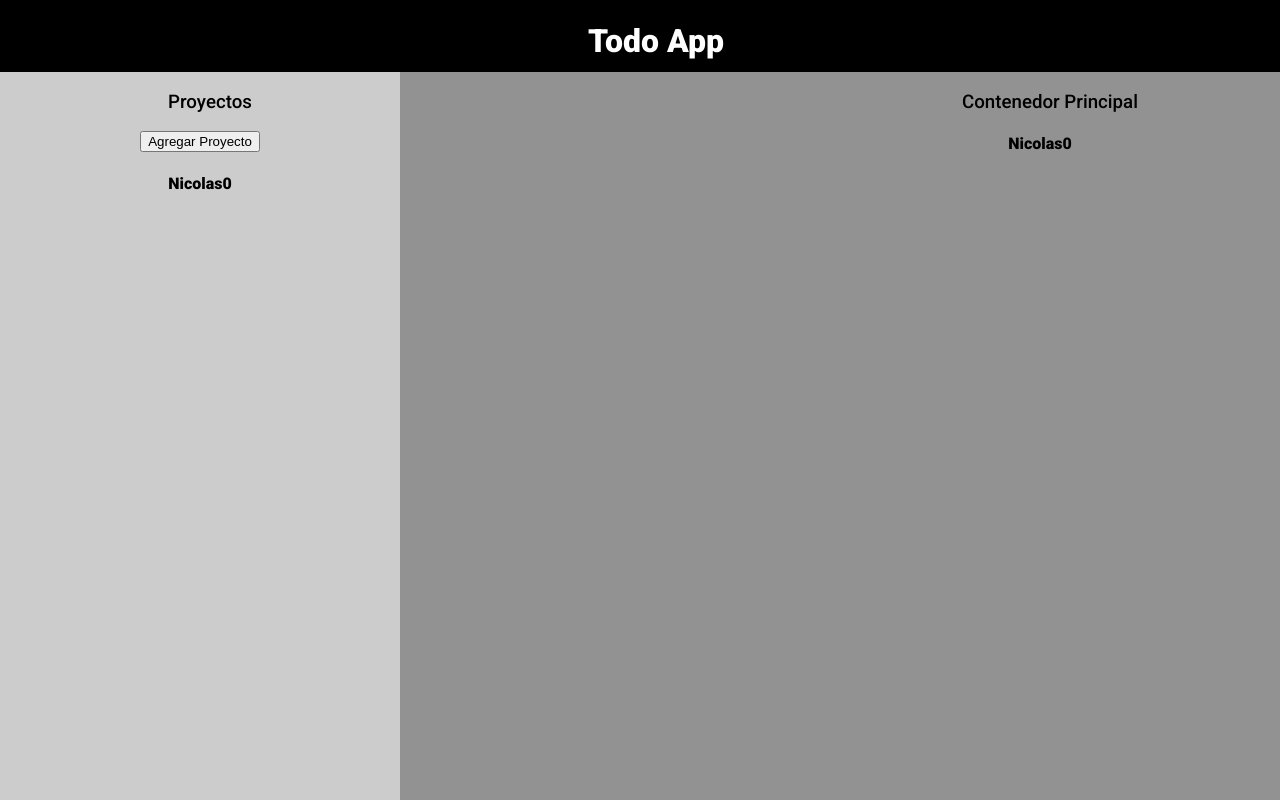
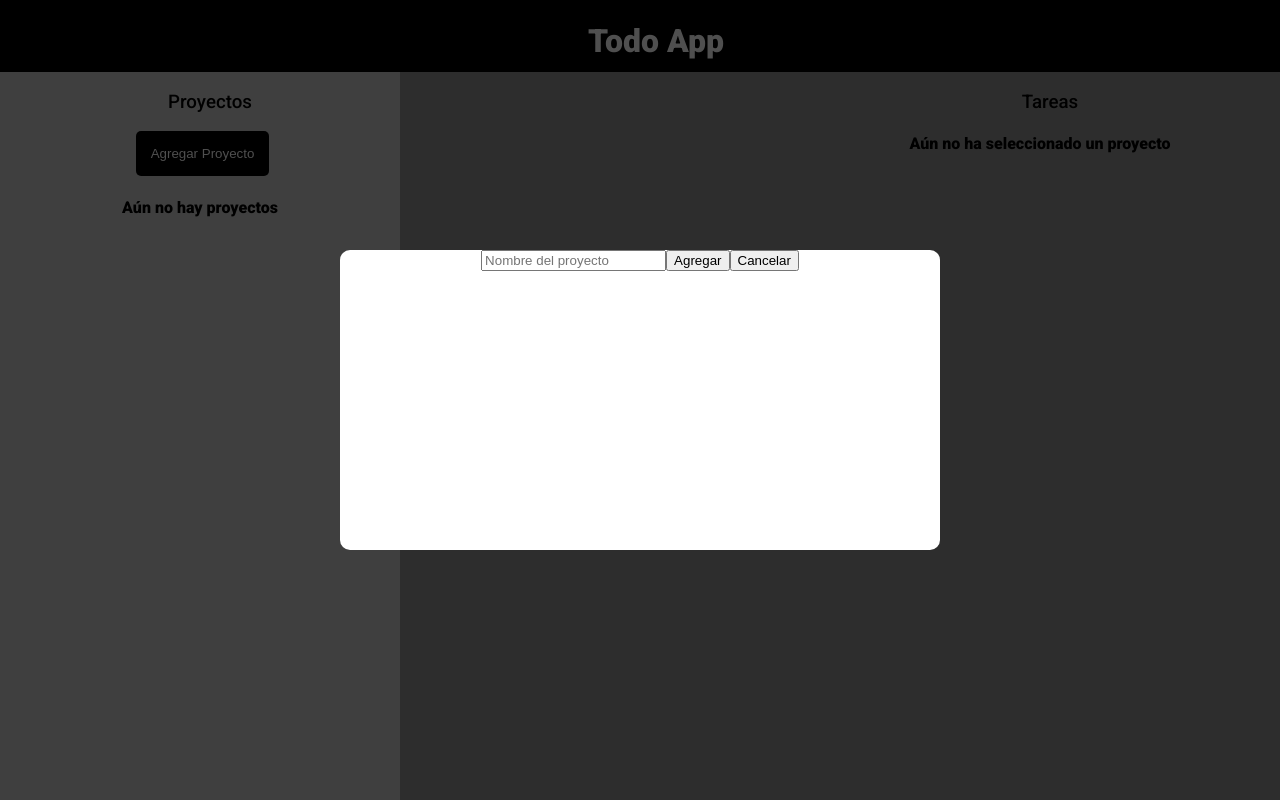
Before and after one commit to nicolasguanzini/curso-odin, a React (Create React App) app in the folder todo-list/: page / in a window 1280 px wide. Both pictures are taken after a click on the button "Agregar Proyecto". Built offline with nearby package versions, Linux system fonts and the light colour scheme; the HTML template or start-up script is replaced by a standard one.

Commit message:
Terminando la funcionalidad de agregar y eliminar proyectos

```diff
--- a/todo-list/src/App.js
+++ b/todo-list/src/App.js
@@ -3,13 +3,14 @@ import './App.css';
 import Header from "./components/header.js";
 import Proyectos from "./components/Proyectos";
 import ContPrincipal from "./components/ContPrincipal";
+import Addproject from "./components/Addproject";
 
 
-function Proyecto(nombre, todos) {
+function ProyectoFactory(nombre, todos) {
   return {nombre, todos};
 }
 
-function Todo(descripcion, completado) {
+function TodoFactory(descripcion, completado) {
   return {descripcion, completado}
 }
 
@@ -18,15 +19,23 @@ function App() {
   const [proyectoActual, setProyectoActual] = React.useState(null);
   const [todos, setTodos] = React.useState([]);
   const [todoActual, setTodoActual] = React.useState(null);
+  const [visibilidadAddProyecto, setVisibilidadAddProyecto] = React.useState("cont-add-project visibility");
 
   const agregarProyecto = (nombre) => {
-    const nuevoProyecto = Proyecto(nombre, []);
+    const nuevoProyecto = ProyectoFactory(nombre, []);
+
+    for(let i=0; i<proyectos.length; i++){
+      if(proyectos[i].nombre === nombre){
+        alert("Ya existe un proyecto con ese nombre");
+        return;
+      }
+    }
     setProyectos([...proyectos, nuevoProyecto]);
     setProyectoActual(nuevoProyecto);
   }
 
   const agregarTodo = (descripcion) => {
-    const nuevoTodo = Todo(descripcion, false);
+    const nuevoTodo = TodoFactory(descripcion, false);
     setTodos([...todos, nuevoTodo]);
     setTodoActual(nuevoTodo);
   }
@@ -42,9 +51,14 @@ function App() {
 
   return (
     <div className="App">
+      <Addproject agregarProyecto={agregarProyecto} visibilidadAddProyecto={visibilidadAddProyecto} setVisibilidadAddProyecto={setVisibilidadAddProyecto}/>
+
       <Header />
-      <Proyectos proyectos={proyectos} agregarProyecto={agregarProyecto} proyectoActual={proyectoActual} setProyectoActual={setProyectoActual}/>
+
+      <Proyectos proyectos={proyectos} agregarProyecto={agregarProyecto} proyectoActual={proyectoActual} setProyectoActual={setProyectoActual} setVisibilidadAddProyecto={setVisibilidadAddProyecto} eliminarProyecto={eliminarProyecto} />
+
       <ContPrincipal proyectos={proyectos} proyectoActual={proyectoActual} todos={todos} setTodos={setTodos} todoActual={setTodoActual}/>
+
     </div>
   );
 }
--- /dev/null
+++ b/todo-list/src/components/Addproject.css
@@ -0,0 +1,24 @@
+.cont-add-project{
+    position: fixed;
+    top: 0;
+    left: 0;
+    width: 100vw;
+    height: 100vh;
+    background-color: rgba(0, 0, 0, 0.689);
+    z-index:10;
+}
+
+.add-project{
+    height: 300px;
+    width: 600px;
+    position: absolute;
+    top:50%;
+    left:50%;
+    transform: translate(-50%,-50%);
+    background-color: white;
+    border-radius: 10px;
+}
+
+.visibility{
+    display: none;
+}
--- /dev/null
+++ b/todo-list/src/components/Addproject.js
@@ -0,0 +1,31 @@
+import "./Addproject.css";
+import React from "react";
+
+function Addproject(props) {
+
+    const [nombreProyecto, setNombreProyecto] = React.useState("");
+
+    function submitProyecto(e){
+        e.preventDefault();
+        const formData = new FormData(e.target);
+        let proyectoNew = formData.get("proyectoNuevo");
+        setNombreProyecto("");
+        props.agregarProyecto(proyectoNew);
+        props.setVisibilidadAddProyecto("cont-add-project visibility");
+    }
+
+
+    return (
+      <div className={props.visibilidadAddProyecto}>
+        <div className="add-project">
+            <form  onSubmit={submitProyecto} className="formulario" >
+                <input onChange={event => setNombreProyecto(event.target.value)} value={nombreProyecto} name="proyectoNuevo" id="proyectoNuevo" type="text" placeholder="Nombre del proyecto" className="input-nombre" required />
+                <button type="submit">Agregar</button>
+                <button type="button" onClick={()=> props.setVisibilidadAddProyecto("cont-add-project visibility")}>Cancelar</button>
+            </form>
+        </div>
+      </div>
+    );
+  }
+
+  export default Addproject;
--- a/todo-list/src/components/ContPrincipal.js
+++ b/todo-list/src/components/ContPrincipal.js
@@ -3,10 +3,10 @@ import "./ContPrincipal.css";
 function ContPrincipal(props) {
     return (
       <div className="contPrincipal">
-        <h3>Contenedor Principal</h3>
+        <h3>Tareas</h3>
         {(props.proyectoActual === null)?
           <h4>Aún no ha seleccionado un proyecto</h4>:
-          <h4>{props.proyectoActual.nombre}</h4>}
+          <h4><u>proyecto:</u> {props.proyectoActual.nombre}</h4>}
       </div>
     );
   }
--- a/todo-list/src/components/Proyectos.css
+++ b/todo-list/src/components/Proyectos.css
@@ -12,6 +12,28 @@
     margin-left: 20px;
 }
 
-.proyectos h4{
-    cursor: pointer;
+#agregarproyecto{
+    cursor:pointer;
+    padding:15px;
+    margin-left: 5px;
+    border:none;
+    border-radius: 5px;
+    background-color: black;
+    color:white;
 }
+
+.contProy{
+    background-color: rgb(225, 225, 225);
+    width: 91%;
+    display: flex;
+    justify-content: space-between;
+    margin:auto;
+    margin-top: 10px;
+    border-radius: 5px;
+    padding: 10px;
+    cursor:pointer;
+}
+
+.proyectoInd{
+    width: 60%;
+}
--- a/todo-list/src/components/Proyectos.js
+++ b/todo-list/src/components/Proyectos.js
@@ -4,20 +4,18 @@ import React from "react";
 function Proyectos(props) {
     const [indiceProy, setIndiceProy] = React.useState(0);
 
-    function agregarProyectoSumando(nombre){
-          props.agregarProyecto("Nicolas" + indiceProy);
-          setIndiceProy(indiceProy + 1);
-    }
-
     return (
       <div className="proyectos">
         <h3>Proyectos</h3>
-        <button onClick={()=> agregarProyectoSumando("Nicolas")}>Agregar Proyecto</button>
+        <button id="agregarproyecto" onClick={()=> props.setVisibilidadAddProyecto("cont-add-project")}>Agregar Proyecto</button>
         {(props.proyectos[0] === undefined)?
         <h4>Aún no hay proyectos</h4>:
         props.proyectos.map((proy, index)=>{
                   return (
-                    <h4 onClick={()=> props.setProyectoActual(proy)} key={index} className="proyectoInd">{proy.nombre}</h4>
+                    <div className="contProy" key={index}>
+                       <div onClick={()=> props.setProyectoActual(proy)} className="proyectoInd">{proy.nombre}</div>
+                       <button onClick={()=> props.eliminarProyecto(proy)}className="botoneliminar">eliminar</button>
+                    </div>
                   );
         })}
       </div>
```
